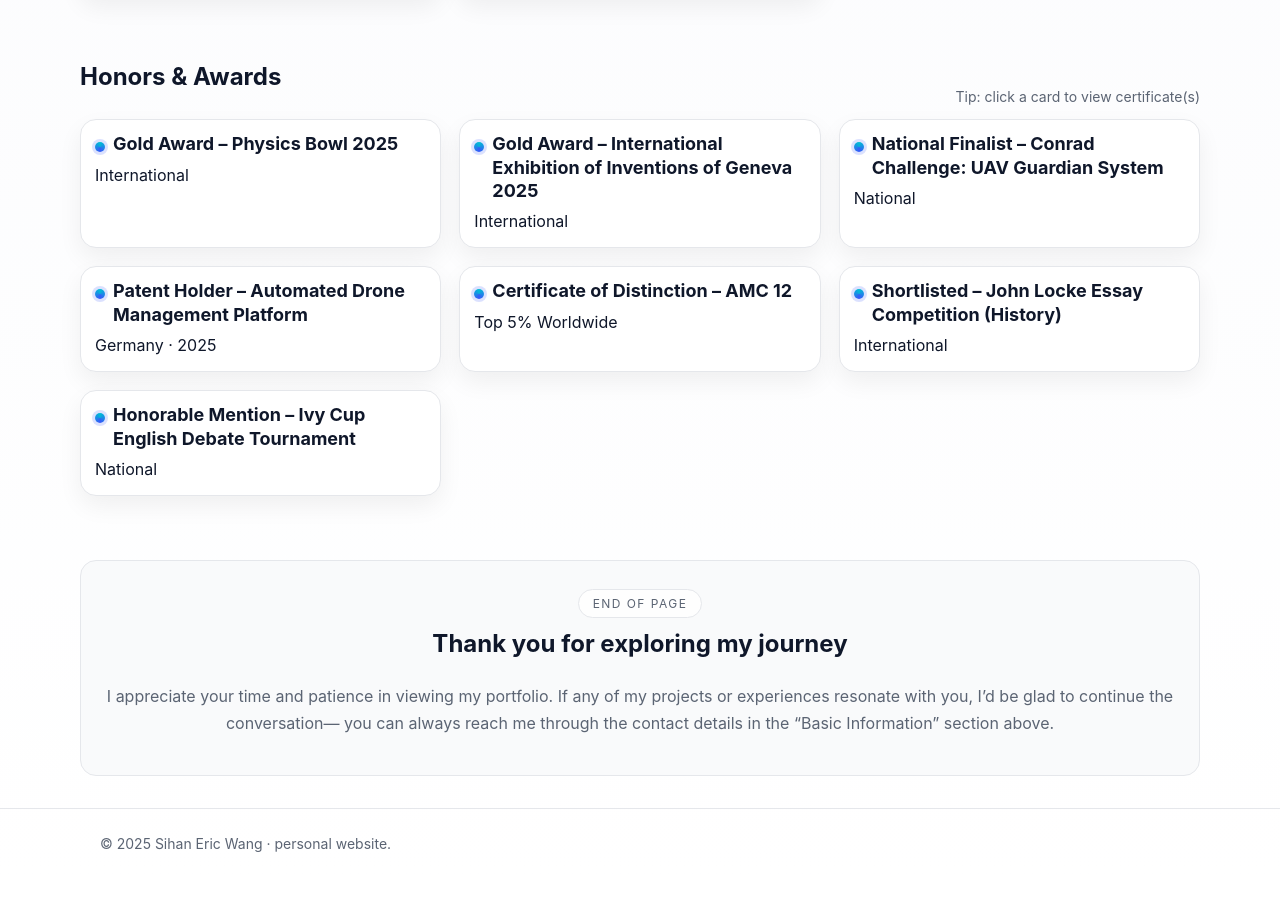
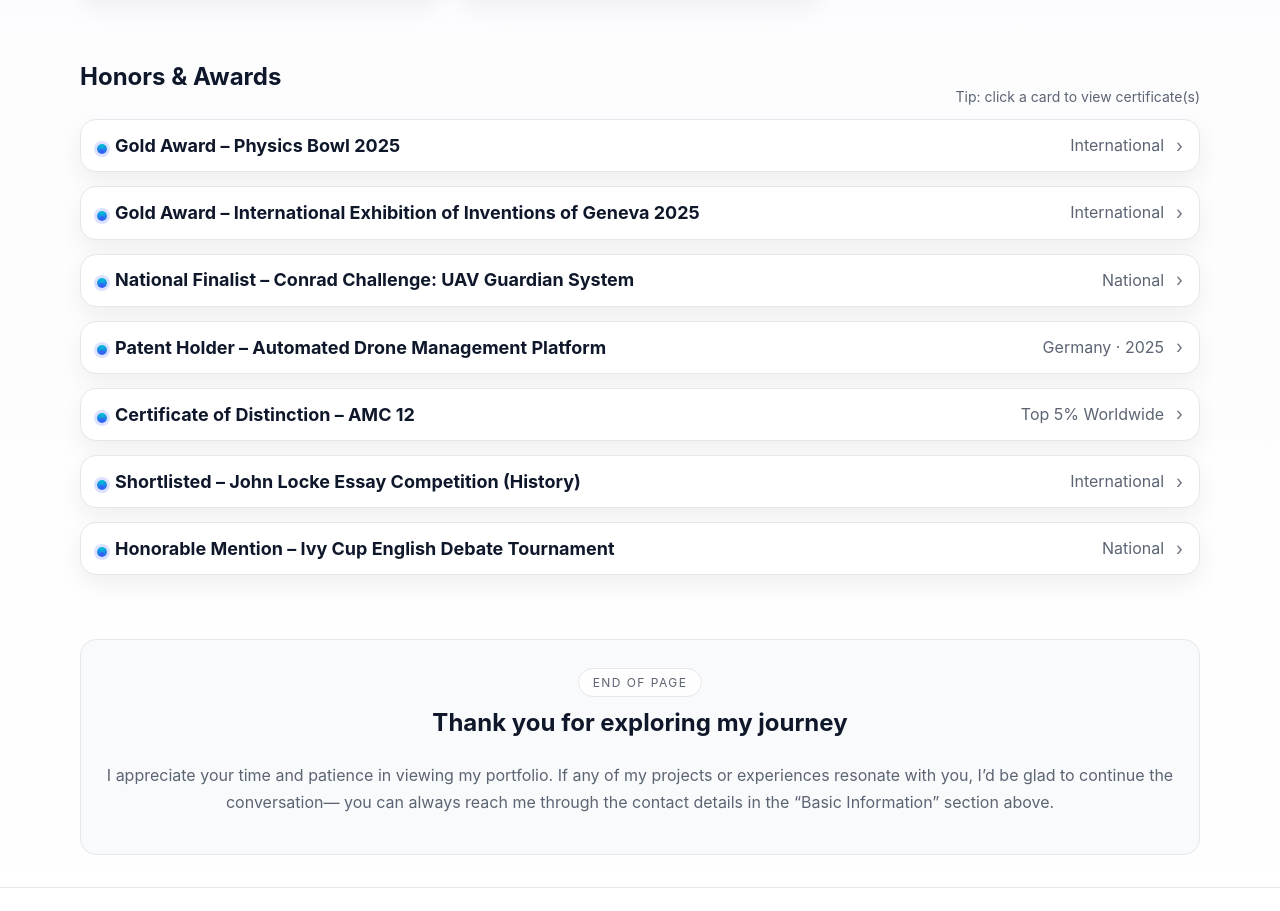
Before and after one commit to SihanEricWang/SihanWebsite, a plain HTML site: page index.html in a window 1280 px wide. Shown: the part 1787-2698 px from the top of the page. Before the commit the page ends 2664 px from the top, so only its background shows below. Drawn offline with Linux system fonts and the light colour scheme.

Commit message:
Update index.html

```diff
--- a/index.html
+++ b/index.html
@@ -4,7 +4,7 @@
 <meta charset="utf-8" />
 <meta name="viewport" content="width=device-width, initial-scale=1" />
 <title>Sihan Eric Wang · Personal Portfolio</title>
-<meta name="description" content="Activities · Honors · Gallery" />
+<meta name="description" content="Activities · Honors" />
 <meta name="color-scheme" content="dark light" />
 <style>
   /* =====================
@@ -47,7 +47,7 @@
       linear-gradient(180deg, var(--bg), var(--bg-2));
   }
 
-  /* Unified typography scale */
+  /* Typography */
   h1{font-size:32px; line-height:1.25; margin:8px 0 10px; letter-spacing:.2px;}
   h2{font-size:24px; line-height:1.35; margin:0 0 12px;}
   h3{font-size:18px; line-height:1.35; margin:0 0 8px;}
@@ -139,12 +139,6 @@
   }
   .activities .card.is-active::after, .honors .card.is-active::after{border-color:color-mix(in srgb, var(--brand-2) 70%, transparent);}
 
-  /* Timeline (kept for potential reuse) */
-  .timeline{position:relative; padding-left:22px}
-  .timeline::before{content:""; position:absolute; left:9px; top:0; bottom:0; width:2px; background:linear-gradient(var(--line), transparent)}
-  .tl{position:relative; padding-left:18px; margin:18px 0}
-  .tl::before{content:""; position:absolute; left:-2px; top:.45rem; width:10px; height:10px; border-radius:50%; background:linear-gradient(135deg, var(--brand), var(--brand-2)); box-shadow:0 0 0 3px color-mix(in srgb, var(--brand) 30%, transparent)}
-
   /* Footer */
   footer{border-top:1px solid var(--line); padding:24px 0}
 
@@ -196,23 +190,38 @@
   .lightbox-inner img{width:100%; border-radius:14px}
   .close{position:absolute; top:14px; right:18px; color:#fff; font-size:22px; cursor:pointer}
 
-  /* ---------- Honors as compact cards + modal ---------- */
-  .honors{display:grid; grid-template-columns: 1fr; gap:18px;}
-  @media (min-width:700px){ .honors{grid-template-columns: repeat(2, minmax(0, 1fr));} }
-  @media (min-width:1100px){ .honors{grid-template-columns: repeat(3, minmax(0, 1fr));} }
-
-  .honors .card-body{padding:12px 14px} /* 更紧凑 */
+  /* ---------- Honors: 单列长条、紧凑 + 彩色圆点 + 右侧箭头 ---------- */
+  .honors{
+    display:grid; grid-template-columns: 1fr; gap:14px;   /* 单列 */
+  }
+  .honors .card:hover{ transform:translateY(-2px) scale(1.005); } /* 长条上浮更稳 */
+  .honors .card-body{
+    display:flex; align-items:center; gap:12px;
+    padding:12px 16px;        /* 紧凑 */
+  }
   .honors .card-body h3{
-    margin:0; padding-left:18px; position:relative; line-height:1.3;
+    margin:0; padding-left:18px; position:relative; line-height:1.3; flex:1 1 auto;
   }
-  .honors .card-body .honor-meta{margin:6px 0 0}
+  .honors .card-body .honor-meta{
+    margin:0; white-space:nowrap; color:var(--muted);
+  }
   .honors .card-body > *:last-child{margin-bottom:0}
-
-  /* 标题前的彩色小圆点（品牌渐变） */
   .honors .card-body h3::before{
     content:""; position:absolute; left:0; top:.55em; width:10px; height:10px; border-radius:50%;
     background: conic-gradient(from 180deg at 50% 50%, var(--brand), var(--brand-2), var(--brand));
     box-shadow:0 0 0 3px color-mix(in srgb, var(--brand) 18%, transparent);
+  }
+  /* 右侧「›」箭头（装饰） */
+  .honors .card-body::after{
+    content:"›";
+    font-size:18px; line-height:1;
+    margin-left:auto;           /* 把箭头推到最右侧 */
+    opacity:.6;
+    transition:transform var(--dur) var(--ease), opacity var(--dur) var(--ease);
+  }
+  .honors .card:hover .card-body::after{
+    transform:translateX(2px);  /* 悬停轻微右移 */
+    opacity:1;
   }
 
   /* Honor modal */
@@ -264,7 +273,6 @@
       </p>
     </div>
     <div class="hero-media">
-      <!-- Use a transparent PNG for best results -->
       <img class="avatar" src="images/photo.png" alt="Portrait of Sihan Eric Wang" loading="eager" decoding="async" fetchpriority="high">
     </div>
   </section>
@@ -349,7 +357,7 @@
                data-images="https://images.unsplash.com/photo-1515165562835-c4c9e0737eaa?w=1200,https://images.unsplash.com/photo-1488590528505-98d2b5aba04b?w=1200,https://images.unsplash.com/photo-1453748866136-b1dd97284f49?w=1200">
         <div class="card-body">
           <h3>Founder – Ethnic Cultural Society</h3>
-        <p class="desc">2023 – Present</p>
+          <p class="desc">2023 – Present</p>
           <p>Founded a student club promoting Southwest ethnic heritage through charity workshops and vlogs, reaching over 2,000 views.</p>
           <div class="tags"><span class="tag">Culture</span><span class="tag">Leadership</span></div>
         </div>
@@ -542,7 +550,7 @@
     // Build gallery thumbnails from data-images
     activityModalThumbs.innerHTML = '';
     const raw = card.dataset.images || '';
-    const urls = raw.split(',').map(s => s.trim()).filter(Boolean);
+       const urls = raw.split(',').map(s => s.trim()).filter(Boolean);
     urls.forEach(url => activityModalThumbs.appendChild(buildThumb(url, title)));
 
     activityModal.classList.add('open');
@@ -595,13 +603,6 @@
   });
   lbClose.addEventListener('click', () => lb.classList.remove('open'));
   lb.addEventListener('click', (e) => { if(e.target === lb) lb.classList.remove('open'); });
-  document.addEventListener('keydown', (e)=> {
-    if(e.key === 'Escape'){
-      lb.classList.remove('open');
-      if (activityModal.classList.contains('open')) closeActivityModal();
-      if (honorModalBackdrop.classList.contains('open')) closeHonorModal();
-    }
-  });
 
   // ------------------ Honors modal (certificates) ------------------
   const honorModalBackdrop = qs('#honorModal');
@@ -667,7 +668,15 @@
     }
   });
   honorModalClose.addEventListener('click', closeHonorModal);
-  honorModalBackdrop.addEventListener('click', (e) => { if(e.target === honorModalBackdrop) closeHonorModal(); });
+
+  // Global keyboard: put AFTER all refs exist
+  document.addEventListener('keydown', (e)=> {
+    if(e.key === 'Escape'){
+      lb.classList.remove('open');
+      if (activityModal.classList.contains('open')) closeActivityModal();
+      if (honorModalBackdrop.classList.contains('open')) closeHonorModal();
+    }
+  });
 </script>
 </body>
 </html>
```
